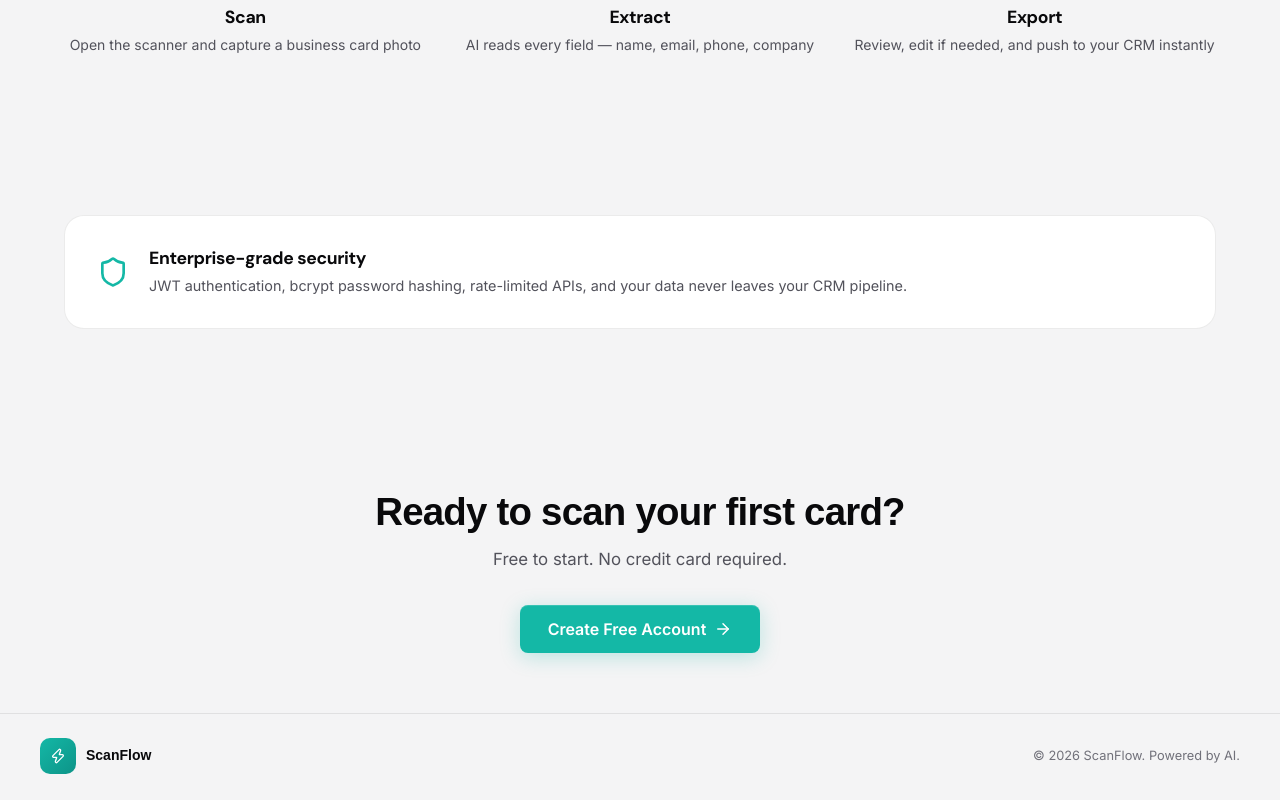
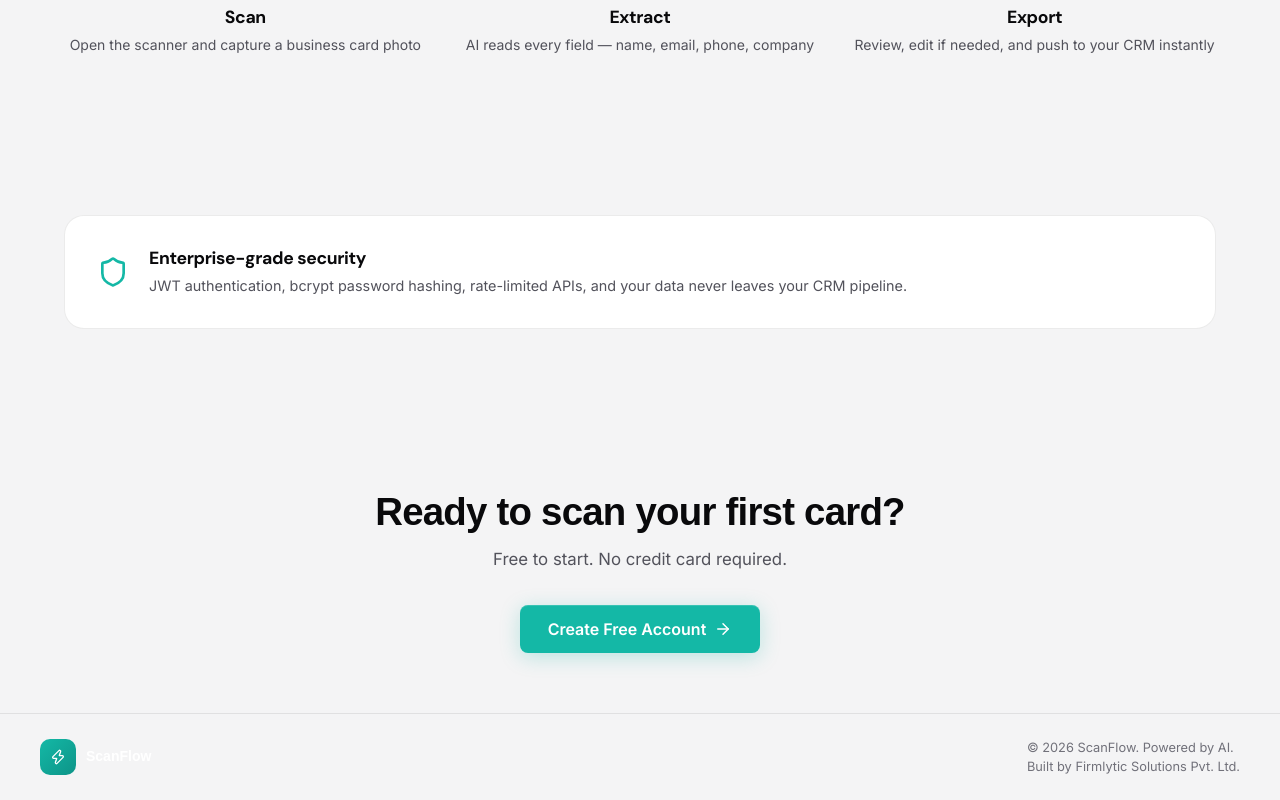
Before and after one commit to kushagrapandeyy/OCR-ScanFlow, a React (Vite) app in the folder web/: page / in a window 1280 px wide. Shown: the part 1553-2353 px from the top of the page. Built offline with nearby package versions, Linux system fonts and the light colour scheme; no server answers.

Commit message:
style: change landing logo text color to white and add footer attribution

```diff
--- a/web/src/index.css
+++ b/web/src/index.css
@@ -2024,6 +2024,7 @@ textarea.form-input {
   font-weight: 700;
   font-size: 1.2rem;
   white-space: nowrap;
+  color: #ffffff;
 }
 
 .landing-nav-actions {
--- a/web/src/pages/LandingPage.jsx
+++ b/web/src/pages/LandingPage.jsx
@@ -312,7 +312,10 @@ export default function LandingPage() {
             <div className="landing-logo-icon"><Zap size={16} /></div>
             <span className="landing-logo-text" style={{ fontSize: '0.875rem' }}>ScanFlow</span>
           </div>
-          <p className="landing-footer-copy">© 2026 ScanFlow. Powered by AI.</p>
+          <p className="landing-footer-copy">
+            © 2026 ScanFlow. Powered by AI.<br />
+            Built by Firmlytic Solutions Pvt. Ltd.
+          </p>
         </div>
       </footer>
     </div>
```
